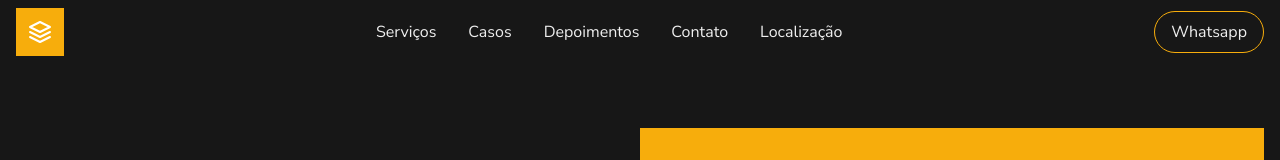
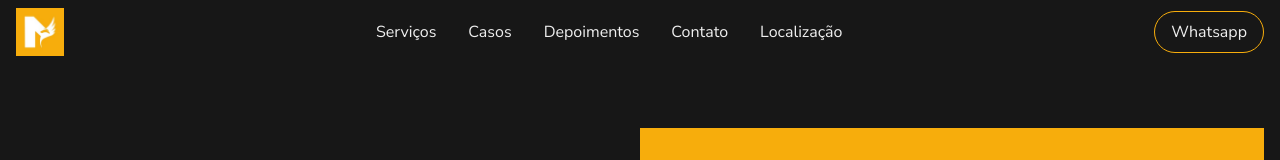
Before and after one commit to gtijr/site_Nexum, a React (Vite) app in the folder Nexum/: page / in a window 1280 px wide. Shown: the top 160 px of the page. Built offline with nearby package versions, Linux system fonts and the light colour scheme.

Commit message:
Colocando a logo no header

```diff
--- a/Nexum/src/components/Header.jsx
+++ b/Nexum/src/components/Header.jsx
@@ -13,22 +13,7 @@ const Header = () => {
           <a href="/">
             <div className="bg-yellowBg w-12 h-12 flex items-center justify-center">
               {/* Placeholder para o ícone do logo */}
-              <svg
-                xmlns="http://www.w3.org/2000/svg"
-                width="24"
-                height="24"
-                viewBox="0 0 24 24"
-                fill="none"
-                stroke="currentColor"
-                strokeWidth="2"
-                strokeLinecap="round"
-                strokeLinejoin="round"
-                className="text-white"
-              >
-                <path d="M12 2L2 7l10 5 10-5-10-5z" />
-                <path d="M2 17l10 5 10-5" />
-                <path d="M2 12l10 5 10-5" />
-              </svg>
+              <img src="/logo.png" alt="logo-header" />
             </div>
           </a>
         </div>
```
